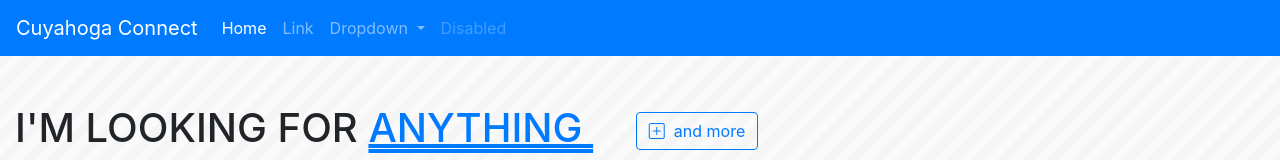
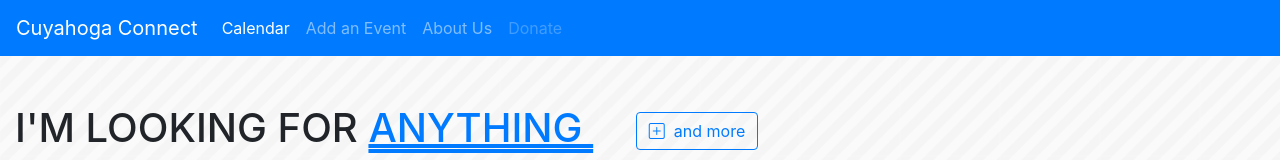
Before and after one commit to Gabbyton/project-horario, an Angular app: page /calendar in a window 1280 px wide. Shown: the top 160 px of the page. Built offline with nearby package versions, Linux system fonts and the light colour scheme.

Commit message:
updated navbar for new routes

```diff
--- a/src/app/pages/common/navbar/navbar.component.html
+++ b/src/app/pages/common/navbar/navbar.component.html
@@ -7,26 +7,17 @@
 
     <div class="collapse navbar-collapse" id="navbarSupportedContent">
         <ul class="navbar-nav mr-auto">
-            <li class="nav-item active">
-                <a class="nav-link" href="#">Home <span class="sr-only">(current)</span></a>
+            <li class="nav-item" routerLinkActive="active">
+                <a class="nav-link" routerLink="/calendar">Calendar<span class="sr-only">(current)</span></a>
             </li>
-            <li class="nav-item">
-                <a class="nav-link" href="#">Link</a>
+            <li class="nav-item" routerLinkActive="active">
+                <a class="nav-link" routerLink="/add-event">Add an Event</a>
             </li>
-            <li class="nav-item dropdown">
-                <a class="nav-link dropdown-toggle" href="#" id="navbarDropdown" role="button" data-toggle="dropdown"
-                    aria-haspopup="true" aria-expanded="false">
-                    Dropdown
-                </a>
-                <div class="dropdown-menu" aria-labelledby="navbarDropdown">
-                    <a class="dropdown-item" href="#">Action</a>
-                    <a class="dropdown-item" href="#">Another action</a>
-                    <div class="dropdown-divider"></div>
-                    <a class="dropdown-item" href="#">Something else here</a>
-                </div>
+            <li class="nav-item" routerLinkActive="active">
+                <a class="nav-link" href="#">About Us</a>
             </li>
-            <li class="nav-item">
-                <a class="nav-link disabled" href="#">Disabled</a>
+            <li class="nav-item" routerLinkActive="active">
+                <a class="nav-link disabled" href="#">Donate</a>
             </li>
         </ul>
     </div>
```
